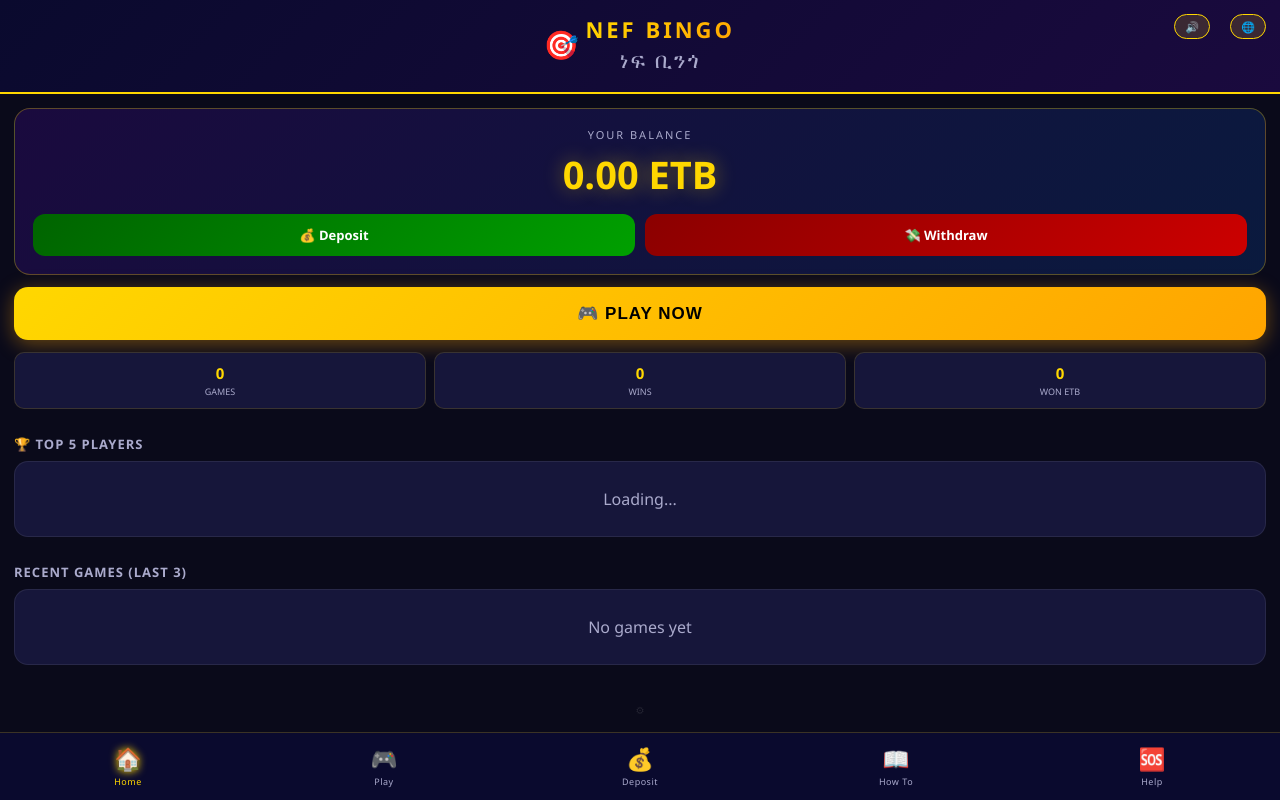
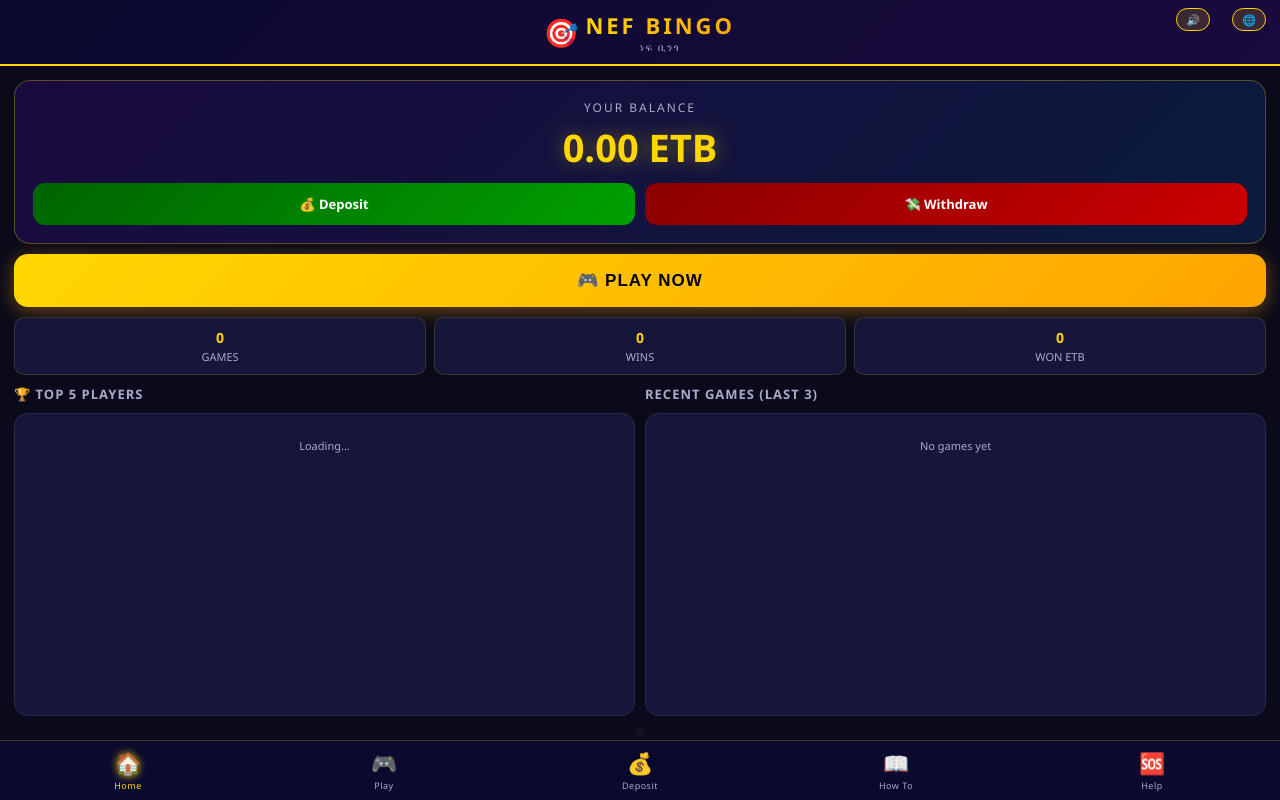
Before and after one commit to henokj2000-prog/nef_bingo_app, a Python web app: template templates/index.html in a window 1280 px wide. Run offline with Jinja, Linux system fonts and the light colour scheme; the template is opened without the code that fills it, so the values that code supplies are empty; some libraries are stand-ins or nearby versions.

Commit message:
Make Home/Play/Deposit/HowTo/Help screens fit viewport without scrolling

```diff
--- a/templates/index.html
+++ b/templates/index.html
@@ -7,46 +7,49 @@
 <script src="https://telegram.org/js/telegram-web-app.js"></script>
 <style>
 *{margin:0;padding:0;box-sizing:border-box;-webkit-tap-highlight-color:transparent}
-:root{--gold:#FFD700;--gold2:#FFA500;--dark:#0a0a1a;--dark2:#12122a;--dark3:#1a1a3a;--card:#16163a;--green:#00c851;--red:#ff4444;--blue:#4488ff;--sub:#aaaacc;}
-body{background:var(--dark);color:#fff;font-family:'Segoe UI',system-ui,sans-serif;min-height:100vh;overflow-x:hidden}
+:root{--gold:#FFD700;--gold2:#FFA500;--dark:#0a0a1a;--dark2:#12122a;--dark3:#1a1a3a;--card:#16163a;--green:#00c851;--red:#ff4444;--blue:#4488ff;--sub:#aaaacc;--navbar-h:clamp(48px,8.5vh,60px);--fs-2xs:clamp(9px,1.6vh,11px);--fs-xs:clamp(10px,1.8vh,12px);--fs-sm:clamp(11px,2vh,13px);--fs-md:clamp(12px,2.2vh,14px);--fs-lg:clamp(14px,2.6vh,17px);--fs-xl:clamp(16px,3vh,20px);--fs-2xl:clamp(20px,4vh,26px);--gap-2xs:clamp(3px,0.8vh,5px);--gap-xs:clamp(5px,1.2vh,8px);--gap-sm:clamp(7px,1.6vh,10px);--gap-md:clamp(9px,2vh,14px);--pad-card:clamp(8px,1.8vh,14px);}
+html,body{height:100%}
+body{background:var(--dark);color:#fff;font-family:'Segoe UI',system-ui,sans-serif;overflow-x:hidden}
 .screen{display:none;flex-direction:column;min-height:100vh;padding-bottom:70px}
 .screen.active{display:flex}
-.navbar{position:fixed;bottom:0;left:0;right:0;background:#0a0a2e;border-top:1px solid rgba(255,215,0,0.2);display:flex;z-index:1000;padding:6px 0 8px}
-.nav-item{flex:1;display:flex;flex-direction:column;align-items:center;cursor:pointer;padding:4px 0}
-.nav-icon{font-size:22px}
-.nav-lbl{font-size:9px;color:var(--sub);margin-top:2px;letter-spacing:.5px}
+.screen.fit-screen{height:100dvh;height:100vh;max-height:100dvh;max-height:100vh;min-height:0;overflow:hidden;padding-bottom:var(--navbar-h)}
+.fit-content{flex:1;display:flex;flex-direction:column;min-height:0;overflow:hidden;gap:0}
+.navbar{position:fixed;bottom:0;left:0;right:0;height:var(--navbar-h);background:#0a0a2e;border-top:1px solid rgba(255,215,0,0.2);display:flex;align-items:center;z-index:1000;padding:0}
+.nav-item{flex:1;display:flex;flex-direction:column;align-items:center;justify-content:center;cursor:pointer;height:100%}
+.nav-icon{font-size:clamp(17px,3.4vh,21px)}
+.nav-lbl{font-size:clamp(8px,1.4vh,9px);color:var(--sub);margin-top:2px;letter-spacing:.5px}
 .nav-item.active .nav-lbl{color:var(--gold)}
 .nav-item.active .nav-icon{filter:drop-shadow(0 0 4px gold)}
-.top-header{background:linear-gradient(135deg,#0a0a2e,#1a0a3e);padding:14px 16px;border-bottom:2px solid var(--gold);position:sticky;top:0;z-index:100}
-.logo-row{display:flex;align-items:center;justify-content:center;gap:8px;margin-bottom:4px}
-.logo-icon{font-size:26px;animation:pulse 2s infinite}
+.top-header{background:linear-gradient(135deg,#0a0a2e,#1a0a3e);padding:clamp(6px,1.4vh,10px) 16px clamp(5px,1.2vh,8px);border-bottom:2px solid var(--gold);position:sticky;top:0;z-index:100;flex-shrink:0}
+.logo-row{display:flex;align-items:center;justify-content:center;gap:8px;margin-bottom:2px}
+.logo-icon{font-size:clamp(20px,3.8vh,26px);animation:pulse 2s infinite}
 @keyframes pulse{0%,100%{transform:scale(1)}50%{transform:scale(1.1)}}
-.logo-text{font-size:22px;font-weight:900;letter-spacing:3px;background:linear-gradient(135deg,var(--gold),var(--gold2));-webkit-background-clip:text;-webkit-text-fill-color:transparent}
-.logo-sub{font-size:22px;color:var(--sub);text-align:center;letter-spacing:2px}
-.lang-btn{position:absolute;top:14px;right:14px;background:rgba(255,215,0,.15);border:1px solid var(--gold);border-radius:20px;padding:4px 10px;font-size:11px;color:var(--gold);cursor:pointer}
-.card{background:var(--card);border:1px solid rgba(255,255,255,.08);border-radius:14px;padding:16px;margin:0 14px 12px}
-.card-title{font-size:13px;font-weight:700;color:var(--gold);margin-bottom:10px}
-.section-title{padding:14px 14px 8px;font-size:13px;font-weight:700;color:var(--sub);text-transform:uppercase;letter-spacing:1px}
-.balance-box{margin:14px 14px 0;background:linear-gradient(135deg,#1a0a3e,#0a1a3e);border:1px solid rgba(255,215,0,.3);border-radius:16px;padding:18px;text-align:center}
-.balance-label{font-size:11px;color:var(--sub);text-transform:uppercase;letter-spacing:2px}
-.balance-amount{font-size:38px;font-weight:900;color:var(--gold);margin:6px 0;text-shadow:0 0 20px rgba(255,215,0,.4)}
-.balance-actions{display:grid;grid-template-columns:1fr 1fr;gap:10px;margin-top:14px}
-.action-btn{padding:12px;border-radius:12px;text-align:center;cursor:pointer;font-weight:700;font-size:13px;border:none}
+.logo-text{font-size:clamp(17px,3.2vh,22px);font-weight:900;letter-spacing:3px;background:linear-gradient(135deg,var(--gold),var(--gold2));-webkit-background-clip:text;-webkit-text-fill-color:transparent}
+.logo-sub{font-size:clamp(8px,1.5vh,10px);color:var(--sub);text-align:center;letter-spacing:1.5px}
+.lang-btn{position:absolute;top:8px;right:14px;background:rgba(255,215,0,.15);border:1px solid var(--gold);border-radius:20px;padding:3px 9px;font-size:clamp(9px,1.6vh,11px);color:var(--gold);cursor:pointer}
+.card{background:var(--card);border:1px solid rgba(255,255,255,.08);border-radius:14px;padding:var(--pad-card);margin:0 14px var(--gap-sm)}
+.card-title{font-size:var(--fs-sm);font-weight:700;color:var(--gold);margin-bottom:var(--gap-xs)}
+.section-title{padding:var(--gap-md) 14px var(--gap-xs);font-size:var(--fs-sm);font-weight:700;color:var(--sub);text-transform:uppercase;letter-spacing:1px}
+.balance-box{margin:var(--gap-md) 14px 0;background:linear-gradient(135deg,#1a0a3e,#0a1a3e);border:1px solid rgba(255,215,0,.3);border-radius:16px;padding:clamp(12px,2.6vh,18px);text-align:center}
+.balance-label{font-size:var(--fs-xs);color:var(--sub);text-transform:uppercase;letter-spacing:2px}
+.balance-amount{font-size:clamp(26px,6vh,38px);font-weight:900;color:var(--gold);margin:var(--gap-2xs) 0;text-shadow:0 0 20px rgba(255,215,0,.4)}
+.balance-actions{display:grid;grid-template-columns:1fr 1fr;gap:var(--gap-sm);margin-top:var(--gap-sm)}
+.action-btn{padding:clamp(8px,1.8vh,12px);border-radius:12px;text-align:center;cursor:pointer;font-weight:700;font-size:var(--fs-sm);border:none}
 .btn-deposit{background:linear-gradient(135deg,#006400,#00a000);color:#fff}
 .btn-withdraw{background:linear-gradient(135deg,#8b0000,#cc0000);color:#fff}
 .action-btn:active{transform:scale(.96)}
-.play-btn{margin:12px 14px;background:linear-gradient(135deg,var(--gold),var(--gold2));border:none;border-radius:14px;padding:16px;text-align:center;font-size:17px;font-weight:900;color:#000;cursor:pointer;letter-spacing:1px;box-shadow:0 4px 20px rgba(255,165,0,.4);width:calc(100% - 28px)}
+.play-btn{margin:var(--gap-sm) 14px;background:linear-gradient(135deg,var(--gold),var(--gold2));border:none;border-radius:14px;padding:clamp(10px,2.4vh,16px);text-align:center;font-size:var(--fs-lg);font-weight:900;color:#000;cursor:pointer;letter-spacing:1px;box-shadow:0 4px 20px rgba(255,165,0,.4);width:calc(100% - 28px)}
 .play-btn:active{transform:scale(.97)}
-.stats-row{display:grid;grid-template-columns:repeat(3,1fr);gap:8px;margin:0 14px 12px}
-.stat-box{background:var(--card);border:1px solid rgba(255,215,0,.15);border-radius:10px;padding:10px 6px;text-align:center}
-.stat-val{font-size:15px;font-weight:800;color:var(--gold)}
-.stat-lbl{font-size:9px;color:var(--sub);text-transform:uppercase;margin-top:2px}
-.amount-grid{display:grid;grid-template-columns:repeat(2,1fr);gap:10px;margin:0 14px 14px}
-.amount-btn{background:var(--card);border:2px solid rgba(255,215,0,.2);border-radius:12px;padding:14px;text-align:center;cursor:pointer;font-size:15px;font-weight:700;color:var(--gold)}
+.stats-row{display:grid;grid-template-columns:repeat(3,1fr);gap:var(--gap-xs);margin:0 14px var(--gap-sm)}
+.stat-box{background:var(--card);border:1px solid rgba(255,215,0,.15);border-radius:10px;padding:clamp(6px,1.6vh,10px) 6px;text-align:center}
+.stat-val{font-size:var(--fs-md);font-weight:800;color:var(--gold)}
+.stat-lbl{font-size:var(--fs-2xs);color:var(--sub);text-transform:uppercase;margin-top:2px}
+.amount-grid{display:grid;grid-template-columns:repeat(2,1fr);gap:var(--gap-sm);margin:0 14px var(--gap-sm)}
+.amount-btn{background:var(--card);border:2px solid rgba(255,215,0,.2);border-radius:12px;padding:clamp(10px,2.4vh,14px);text-align:center;cursor:pointer;font-size:var(--fs-md);font-weight:700;color:var(--gold)}
 .amount-btn.selected{background:rgba(255,215,0,.15);border-color:var(--gold)}
-.input-field{width:100%;background:var(--card);border:1px solid rgba(255,255,255,.15);border-radius:10px;padding:12px;color:#fff;font-size:16px;outline:none}
-.back-btn{display:flex;align-items:center;gap:8px;padding:12px 14px;font-size:14px;color:var(--sub);cursor:pointer}
-.submit-btn{margin:0 14px 14px;background:linear-gradient(135deg,var(--gold),var(--gold2));border:none;border-radius:12px;padding:14px;width:calc(100% - 28px);font-size:16px;font-weight:800;color:#000;cursor:pointer}
+.input-field{width:100%;background:var(--card);border:1px solid rgba(255,255,255,.15);border-radius:10px;padding:clamp(9px,2vh,12px);color:#fff;font-size:16px;outline:none}
+.back-btn{display:flex;align-items:center;gap:8px;padding:clamp(8px,1.8vh,12px) 14px;font-size:var(--fs-sm);color:var(--sub);cursor:pointer}
+.submit-btn{margin:0 14px var(--gap-sm);background:linear-gradient(135deg,var(--gold),var(--gold2));border:none;border-radius:12px;padding:clamp(10px,2.2vh,14px);width:calc(100% - 28px);font-size:var(--fs-lg);font-weight:800;color:#000;cursor:pointer}
 .card-grid{display:grid;grid-template-columns:repeat(5,1fr);gap:4px}
 .cgrid-btn{background:var(--card);border:1px solid rgba(255,255,255,.1);border-radius:7px;padding:9px 3px;text-align:center;font-size:12px;font-weight:600;cursor:pointer}
 .cgrid-btn.mine{background:linear-gradient(135deg,#b8860b,#daa520);color:#000;border-color:var(--gold)}
@@ -170,6 +173,44 @@ body{background:var(--dark);color:#fff;font-family:'Segoe UI',system-ui,sans-ser
 .cd-num{font-size:34px;font-weight:900;color:var(--gold2);font-variant-numeric:tabular-nums}
 .progress-track{height:5px;background:rgba(255,255,255,.1);border-radius:3px;margin-top:6px;overflow:hidden}
 .progress-fill{height:100%;background:linear-gradient(90deg,var(--gold),var(--gold2),#ff6b35);border-radius:3px;transition:width 1s linear}
+
+/* ===== Fit-to-screen layouts for Home / Play / Deposit / How-To / Help ===== */
+.lists-row{flex:1;display:grid;grid-template-columns:1fr 1fr;gap:10px;min-height:0;padding:0 14px}
+.list-col{display:flex;flex-direction:column;min-height:0;gap:var(--gap-2xs)}
+.list-col .section-title{padding:0 0 var(--gap-2xs)}
+.mini-list{flex:1;margin:0;overflow-y:auto;font-size:var(--fs-2xs)}
+.admin-gear-row{text-align:center;flex-shrink:0;padding-top:2px}
+
+.stake-content{flex:1;display:flex;flex-direction:column;justify-content:center;align-items:center;gap:var(--gap-md);padding:0 14px;min-height:0}
+.stake-hero{text-align:center}
+.stake-hero-icon{font-size:clamp(34px,7vh,52px);line-height:1}
+.stake-hero-title{font-size:var(--fs-xl);font-weight:900;color:var(--gold);margin-top:4px;letter-spacing:1px}
+.stake-hero-sub{font-size:var(--fs-sm);color:var(--sub);margin-top:3px}
+.stake-content .amount-grid{width:100%;margin:0;gap:var(--gap-md)}
+.stake-content .amount-btn{padding:clamp(14px,3.4vh,24px);font-size:var(--fs-xl)}
+.stake-note{display:flex;align-items:center;gap:8px;background:rgba(255,215,0,.08);border:1px solid rgba(255,215,0,.2);border-radius:12px;padding:clamp(8px,1.6vh,12px) 14px;font-size:var(--fs-xs);color:var(--sub);width:100%}
+
+.deposit-content{padding:0 0 0;gap:var(--gap-sm)}
+.deposit-content .amount-grid{margin:0 14px}
+.deposit-content .section-title:first-child{padding-top:0}
+.platform-row{display:grid;grid-template-columns:1fr 1fr;gap:10px;margin:0 14px}
+.platform-row .platform-btn{margin:0;flex-direction:column;text-align:center;gap:6px}
+.platform-row .platform-arrow{display:none}
+.input-box{margin:0 14px}
+.input-label{font-size:var(--fs-2xs);color:var(--sub);margin-bottom:4px;text-transform:uppercase;letter-spacing:1px}
+
+.howto-grid{flex:1;display:grid;grid-template-columns:1fr 1fr;grid-template-rows:repeat(3,1fr);gap:var(--gap-sm);margin:0 14px;min-height:0}
+.howto-grid .step-card{margin:0;height:100%;flex-direction:column;align-items:center;justify-content:center;text-align:center;gap:6px;padding:clamp(6px,1.4vh,12px) 8px}
+.howto-grid .step-text{font-size:var(--fs-2xs);line-height:1.3}
+.howto-grid .step-text b{font-size:var(--fs-xs)}
+
+.help-grid{display:grid;grid-template-columns:1fr 1fr;gap:10px;margin:0 14px}
+.help-grid .help-option{margin:0;flex-direction:column;text-align:center;gap:5px;padding:clamp(10px,2vh,16px) 8px}
+.help-grid .help-arrow{display:none}
+.help-grid .help-text span{font-size:var(--fs-2xs);color:var(--sub)}
+#faqContent{font-size:var(--fs-2xs);line-height:1.45}
+.help-content{gap:var(--gap-sm)}
+.help-content .card{margin:0 14px}
 </style>
 </head>
 <body>
@@ -195,15 +236,16 @@ body{background:var(--dark);color:#fff;font-family:'Segoe UI',system-ui,sans-ser
 </div>
 
 <!-- HOME SCREEN -->
-<div class="screen" id="pg-home">
+<div class="screen fit-screen" id="pg-home">
   <div class="top-header">
     <div class="logo-row"><div class="logo-icon">🎯</div><div><div class="logo-text">NEF BINGO</div><div class="logo-sub">ነፍ ቢንጎ</div></div></div>
     <div class="lang-btn" onclick="toggleLang()" style="right:14px;">🌐</div>
     <div class="lang-btn" id="speechToggleBtn" onclick="toggleSpeech()" style="right:70px; background:rgba(255,215,0,.15);">🔊</div>
   </div>
-  <div id="notificationBanner" style="background:linear-gradient(135deg,#1a0a3e,#0a1a3e);border-left:4px solid var(--gold);margin:10px 14px;padding:10px;border-radius:8px;display:none">
-    <div style="font-size:12px;color:var(--gold);margin-bottom:4px" data-i18n="announcement">📢 Announcement</div>
-    <div id="notifyText" style="font-size:13px;color:#eee"></div>
+  <div class="fit-content">
+    <div id="notificationBanner" style="background:linear-gradient(135deg,#1a0a3e,#0a1a3e);border-left:4px solid var(--gold);margin:0 14px;padding:8px 10px;border-radius:8px;display:none;flex-shrink:0">
+      <div style="font-size:var(--fs-xs);color:var(--gold);margin-bottom:2px" data-i18n="announcement">📢 Announcement</div>
+      <div id="notifyText" style="font-size:var(--fs-xs);color:#eee"></div>
     </div>
     <div class="balance-box">
       <div id="balanceLabel" class="balance-label">Your Balance</div>
@@ -233,25 +275,38 @@ body{background:var(--dark);color:#fff;font-family:'Segoe UI',system-ui,sans-ser
       <div class="stat-box"><div class="stat-val" id="stat-won">0</div><div class="stat-lbl" id="statWonLbl">Won ETB</div></div>
     </div>
 
+    <div class="lists-row">
+      <div class="list-col">
         <div id="leaderboardTitle" class="section-title">🏆 Top 5 Players</div>
-  <div id="leaderboardList" class="card" style="max-height:200px; overflow-y:auto;">
+        <div id="leaderboardList" class="card mini-list">
           <div style="text-align:center;color:var(--sub);padding:10px" data-i18n="loading">Loading...</div>
         </div>
+      </div>
+      <div class="list-col">
+        <div id="recentTitle" class="section-title">Recent Games (last 3)</div>
+        <div class="card mini-list" id="recentGamesList"><div style="text-align:center;color:var(--sub);padding:10px" data-i18n="noGames">No games yet</div></div>
+      </div>
+    </div>
 
-  <div id="recentTitle" class="section-title">Recent Games (last 3)</div>
-  <div class="card" id="recentGamesList"><div style="text-align:center;color:var(--sub);padding:10px" data-i18n="noGames">No games yet</div></div>
-
-  <div style="text-align:center;padding:20px 0 10px">
+    <div class="admin-gear-row">
       <span onclick="showAdminPanel()" style="font-size:10px;color:rgba(255,255,255,.1);cursor:pointer">⚙</span>
+    </div>
   </div>
 </div>
 
 <!-- STAKE SELECT -->
-<div class="screen" id="pg-stake">
+<div class="screen fit-screen" id="pg-stake">
   <div class="top-header"><div class="logo-row"><div class="logo-icon">🎯</div><div><div class="logo-text">NEF BINGO</div><div class="logo-sub">ነፍ ቢንጎ</div></div></div></div>
   <div class="back-btn" onclick="goPage('pg-home')">← <span id="stakeBackText">Back</span></div>
-  <div id="stakeTitle" class="section-title">Select Stake</div>
+  <div class="stake-content">
+    <div class="stake-hero">
+      <div class="stake-hero-icon">🎮</div>
+      <div id="stakeTitle" class="stake-hero-title">Select Stake</div>
+      <div class="stake-hero-sub" id="stakeHeroSub">Choose your entry amount to start</div>
+    </div>
     <div class="amount-grid" id="stakeGrid"></div>
+    <div class="stake-note">💡 <span id="stakeNoteText">Higher stake = bigger prize pool!</span></div>
+  </div>
 </div>
 
 <!-- CARD SELECTION -->
@@ -310,15 +365,19 @@ body{background:var(--dark);color:#fff;font-family:'Segoe UI',system-ui,sans-ser
 </div>
 
 <!-- DEPOSIT SCREEN -->
-<div class="screen" id="pg-deposit">
+<div class="screen fit-screen" id="pg-deposit">
   <div class="top-header"><div class="logo-row"><div class="logo-icon">🎯</div><div><div class="logo-text">NEF BINGO</div><div class="logo-sub">ነፍ ቢንጎ</div></div></div></div>
   <div class="back-btn" onclick="goPage('pg-home')">← <span id="depBackText">Back</span></div>
+  <div class="fit-content deposit-content">
     <div id="depAmountTitle" class="section-title">Select Amount</div>
     <div class="amount-grid" id="depAmtGrid"></div>
     <div class="input-box"><div id="customAmountLabel" class="input-label">Or custom amount</div><input class="input-field" type="number" id="depCustomAmt" placeholder="Enter amount..."></div>
     <div id="depPlatformTitle" class="section-title">Select Platform</div>
+    <div class="platform-row">
       <div class="platform-btn" onclick="selectPlatform('telebirr')"><div class="platform-icon">📱</div><div><div class="platform-name">Telebirr</div><div class="platform-num" id="telebirrNumberPlaceholder">0929 001 000</div></div><div class="platform-arrow">›</div></div>
       <div class="platform-btn" onclick="selectPlatform('cbe')"><div class="platform-icon">🏦</div><div><div class="platform-name">CBE Birr</div><div class="platform-num" id="cbeNumberPlaceholder">1000061737212</div></div><div class="platform-arrow">›</div></div>
+    </div>
+  </div>
 </div>
 
 <!-- DEPOSIT CONFIRM -->
@@ -352,9 +411,10 @@ body{background:var(--dark);color:#fff;font-family:'Segoe UI',system-ui,sans-ser
 </div>
 
 <!-- HOW TO PLAY -->
-<div class="screen" id="pg-howto">
+<div class="screen fit-screen" id="pg-howto">
   <div class="top-header"><div class="logo-row"><div class="logo-icon">🎯</div><div><div class="logo-text">NEF BINGO</div><div class="logo-sub">ነፍ ቢንጎ</div></div></div></div>
   <div id="howtoTitle" class="section-title">How to Play</div>
+  <div class="howto-grid">
     <div class="step-card"><div class="step-num">1</div><div class="step-text" id="step1Text"><b>Deposit via Telebirr or CBE.</b><br>Confirmed by admin within 5 min.</div></div>
     <div class="step-card"><div class="step-num">2</div><div class="step-text" id="step2Text"><b>Choose 10, 20, 50 or 100 ETB.</b><br>Higher stake = bigger prize!</div></div>
     <div class="step-card"><div class="step-num">3</div><div class="step-text" id="step3Text"><b>Select up to 4 cards from 1-500.</b><br>🟡=yours, 🔴=taken. Game starts after 30 sec.</div></div>
@@ -362,14 +422,19 @@ body{background:var(--dark);color:#fff;font-family:'Segoe UI',system-ui,sans-ser
     <div class="step-card"><div class="step-num">5</div><div class="step-text" id="step5Text"><b>Complete a row, column or diagonal to win!</b><br>Prize split if multiple winners.</div></div>
     <div class="step-card"><div class="step-num">6</div><div class="step-text" id="step6Text"><b>Request withdrawal to Telebirr or CBE.</b><br>Processed within 24 hours.</div></div>
   </div>
+</div>
 
 <!-- HELP -->
-<div class="screen" id="pg-help">
+<div class="screen fit-screen" id="pg-help">
   <div class="top-header"><div class="logo-row"><div class="logo-icon">🎯</div><div><div class="logo-text">NEF BINGO</div><div class="logo-sub">ነፍ ቢንጎ</div></div></div></div>
   <div id="helpTitle" class="section-title">Help</div>
+  <div class="fit-content help-content">
+    <div class="help-grid">
       <div class="help-option" onclick="goPage('pg-inquiry')"><div class="help-icon">✉️</div><div class="help-text"><b id="sendInquiryLabel">Send Inquiry</b><span id="messageAdminLabel">Message the admin directly</span></div><div class="help-arrow">›</div></div>
       <div class="help-option" onclick="goPage('pg-howto')"><div class="help-icon">📖</div><div class="help-text"><b id="howToPlayLabel">How to Play</b><span id="howToPlaySub">Game rules</span></div><div class="help-arrow">›</div></div>
-  <div class="card"><div id="faqTitle" class="card-title">FAQ</div><div id="faqContent" style="font-size:13px;color:var(--sub);line-height:1.8"><b>How long does deposit take?</b><br>Usually 5-30 minutes after proof submitted.<br><br><b>Withdrawal time?</b><br>Within 24 hours on business days.<br><br><b>What if game cancels?</b><br>Full refund automatically credited.</div></div>
+    </div>
+    <div class="card" style="flex:1;min-height:0;overflow-y:auto"><div id="faqTitle" class="card-title">FAQ</div><div id="faqContent"><b>How long does deposit take?</b><br>Usually 5-30 minutes after proof submitted.<br><br><b>Withdrawal time?</b><br>Within 24 hours on business days.<br><br><b>What if game cancels?</b><br>Full refund automatically credited.</div></div>
+  </div>
 </div>
 
 <!-- INQUIRY -->
```
Also changed, not shown: other parts of templates/index.html (+16 -16 lines). Lines whose indentation alone changed are shown as unchanged.
